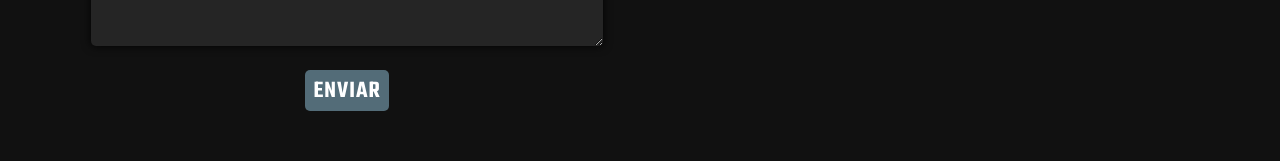
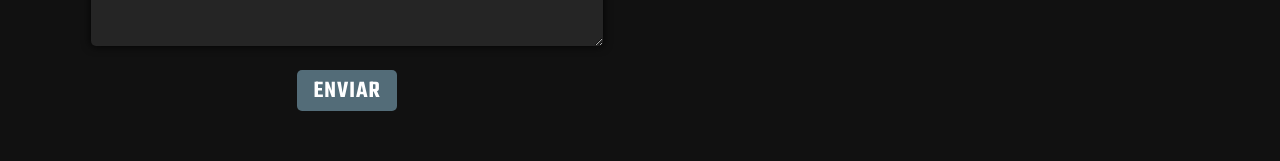
Before and after one commit to Kitsunito/thalamus-web, a React (Create React App) app: page / in a window 1280 px wide. Shown: the part 2931-3092 px from the top of the page. Built offline with nearby package versions, Linux system fonts and the light colour scheme.

Commit message:
modifico boton del contact form

```diff
--- a/src/styles/components/contactForm.scss
+++ b/src/styles/components/contactForm.scss
@@ -55,7 +55,7 @@
       font-weight: 600;
       font-family: "Teko", sans-serif;
       letter-spacing: 1px;
-      padding: 0.2rem 0.5rem;
+      padding: 0.2rem 1rem;
       margin: 0.5rem 0;
     }
   }
@@ -84,9 +84,6 @@
       }
       button {
         font-size: $font-size-xxlarge;
-        letter-spacing: 1px;
-        padding: 0.2rem 0.5rem;
-        margin: 0.5rem 0;
       }
     }
   }
@@ -170,7 +167,8 @@
         }
       }
       button {
-        font-size: $font-size-xxlarge;
+        padding: 0.2rem 1.5rem;
+        font-size: $font-size-xlarge;
       }
     }
   }
```
